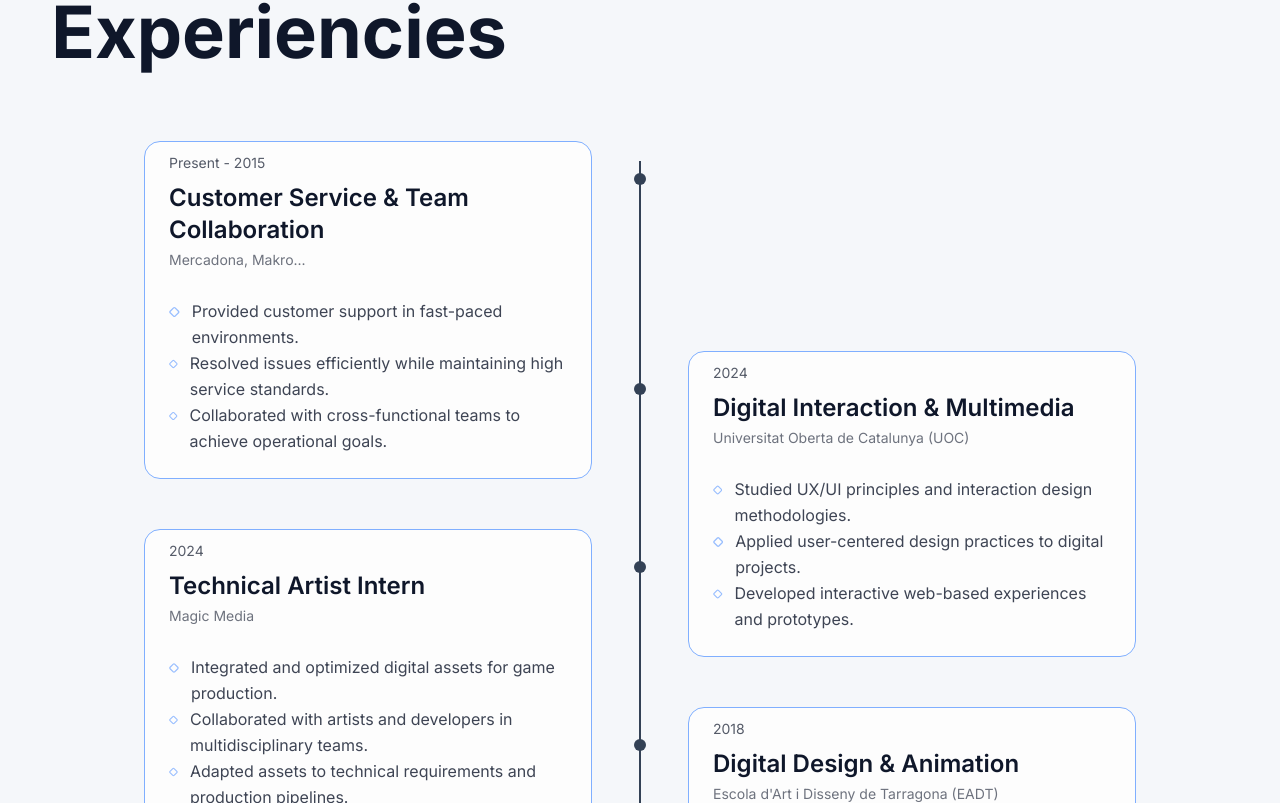
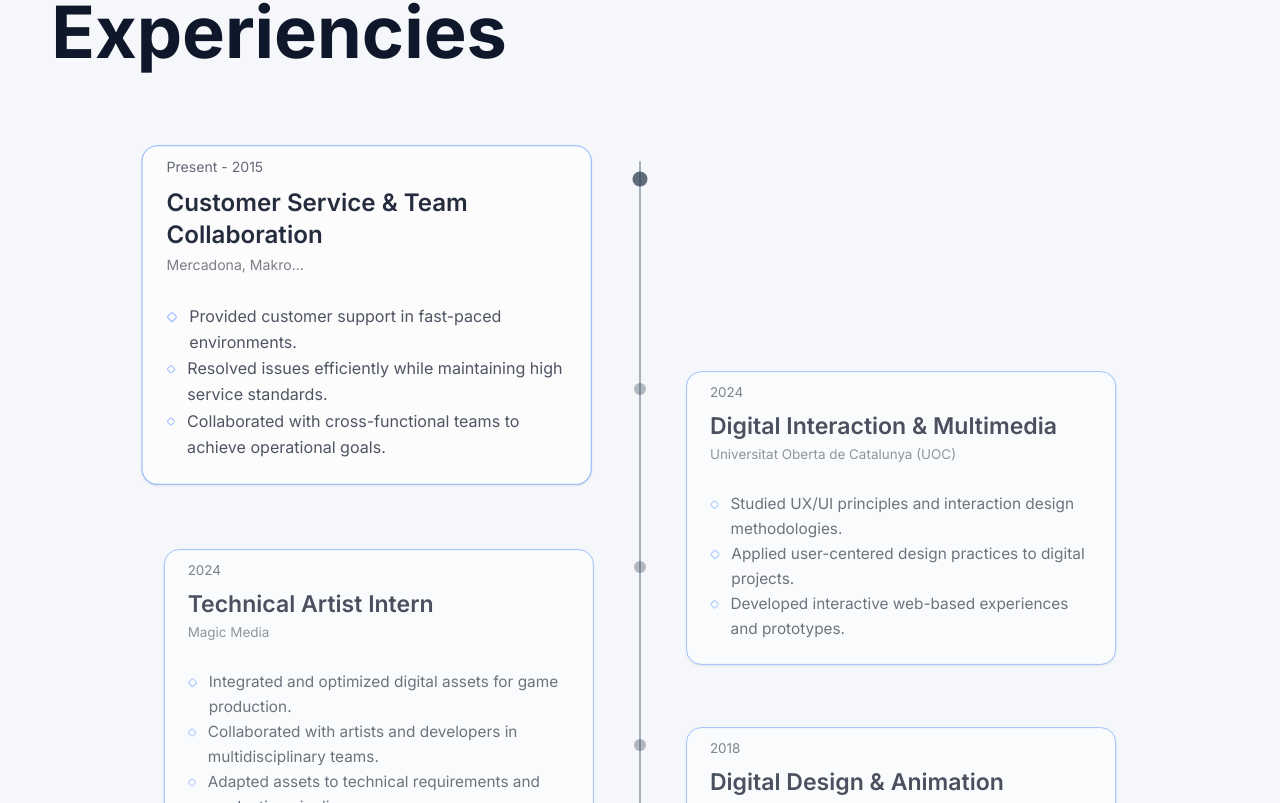
Before and after one commit to joangoma-code/portfolio, a Next.js app: page / in a window 1280 px wide. Shown: the part 2437-3240 px from the top of the page. Built offline with nearby package versions, Linux system fonts and the light colour scheme.

Commit message:
timeline items animation

```diff
--- a/components/sections/experiences/ExperienceCard.tsx
+++ b/components/sections/experiences/ExperienceCard.tsx
@@ -2,7 +2,7 @@ import type { Experience } from "@/types/Experience";
 import { Diamond } from "lucide-react";
 
 type ExperienceCardProps = {
-  experience: Experience
+  experience: Experience;
   side?: "left" | "right";
 };
 
@@ -18,25 +18,22 @@ export default function ExperienceCard({
           : "pl-15 pr-5 md:ml-auto md:justify-start md:pl-12 md:pr-0"
       }`}
     >
-      <div className="w-full max-w-md rounded-2xl border border-(--color-border) bg-(--color-card) px-6 pt-2 pb-6">
-        <span className="text-sm opacity-70">
-          {experience.date}
-        </span>
+      <div className="w-full max-w-md rounded-2xl border border-(--color-border) bg-(--color-card) px-6 pt-2 pb-6 shadow-sm">
+        <span className="text-sm opacity-70">{experience.date}</span>
 
-        <h3 className="mt-2 text-2xl font-semibold">
-          {experience.title}
-        </h3>
+        <h3 className="mt-2 text-2xl font-semibold">{experience.title}</h3>
 
         {experience.subtitle && (
-          <p className="mt-1 text-sm opacity-60">
-            {experience.subtitle}
-          </p>
+          <p className="mt-1 text-sm opacity-60">{experience.subtitle}</p>
         )}
 
         <ul className="mt-7 leading-relaxed opacity-80">
-          {experience.description.map( (item) => (
+          {experience.description.map((item) => (
             <li key={item} className="flex items-start gap-3">
-              <Diamond strokeWidth={3} className="size-3 text-(--color-border) mt-2" />
+              <Diamond
+                strokeWidth={3}
+                className="size-3 text-(--color-border) mt-2"
+              />
               <span>{item}</span>
             </li>
           ))}
--- /dev/null
+++ b/components/sections/experiences/TimelineItem.tsx
@@ -0,0 +1,56 @@
+"use client";
+
+import type { Experience } from "@/types/Experience";
+import { motion, useScroll, useTransform } from "motion/react";
+import { useRef } from "react";
+
+import { useMediaQuery } from "@/hooks/useMediaQuery";
+import ExperienceCard from "./ExperienceCard";
+
+type TimelineItemProps = {
+  experience: Experience;
+  side?: "left" | "right";
+  index: number;
+};
+
+export default function TimelineItem({
+  experience,
+  side = "left",
+  index,
+}: TimelineItemProps) {
+  const itemRef = useRef<HTMLDivElement | null>(null);
+  const { scrollYProgress } = useScroll({
+    target: itemRef,
+    offset: ["start center", "end center"],
+  });
+  const isMd = useMediaQuery("(min-width: 768px)");
+
+  const midStart = isMd ? 0.5 : 0.4;
+  const midEnd = isMd ? 0.6 : 0.8;
+  const scale = useTransform(scrollYProgress, [0.1, midStart, midEnd, 1], [0.96, 1.03, 1.03, 0.99]);
+  const y = useTransform(scrollYProgress, [0.1, midStart, midEnd, 1], [14, 0, 0, 12]);
+  const opacity = useTransform(scrollYProgress, [0.1, midStart, midEnd, 1], [0.74, 1, 1, 0.92]);
+  const pointOpacity = useTransform(scrollYProgress, [0.1, midStart, midEnd, 1], [0.35, 1, 1, 0.75]);
+  const pointScale = useTransform(pointOpacity, [0.35, 1], [1, 1.4]);
+
+  return (
+    <div
+      ref={itemRef}
+      className={`relative flex w-full items-start ${
+        index !== 0 ? "mt-10 md:-mt-32" : ""
+      }`}
+    >
+      <motion.div
+        style={{ opacity: pointOpacity, scale: pointScale }}
+        className="absolute left-4 top-8 z-10 h-3 w-3 -translate-x-1/2 rounded-full bg-(--color-foreground2) md:left-1/2"
+      />
+
+      <motion.div
+        style={{ scale, y, opacity }}
+        className="w-full"
+      >
+        <ExperienceCard experience={experience} side={side} />
+      </motion.div>
+    </div>
+  );
+}
--- a/components/sections/experiences/index.tsx
+++ b/components/sections/experiences/index.tsx
@@ -1,13 +1,25 @@
 "use client";
 
+import { motion, useScroll, useTransform } from "motion/react";
 import { useRef } from "react";
 import { experiences } from "@/data/experiences";
+import { useMediaQuery } from "@/hooks/useMediaQuery";
 
 import Container from "@/components/ui/Container";
-import ExperienceCard from "./ExperienceCard";
+import TimelineItem from "./TimelineItem";
 
 export default function ExperienceSection() {
   const ref = useRef<HTMLElement | null>(null);
+  const { scrollYProgress } = useScroll({
+    target: ref,
+    offset: ["start center", "end center"],
+  });
+  const isMd = useMediaQuery("(min-width: 768px)");
+  const timelineProgress = useTransform(
+    scrollYProgress,
+    [isMd ? 0.25 : 0.14, 1],
+    [0, 1],
+  );
 
   return (
     <section
@@ -21,25 +33,22 @@ export default function ExperienceSection() {
         </div>
 
         <div className="relative">
-          {/* Linea timeline */}
-          <div className="absolute left-4 top-5 bottom-25 w-0.5 -translate-x-1/2 bg-(--color-foreground2) md:left-1/2" />
+          {/* Punto timeline */}
+          <div className="absolute left-4 top-5 bottom-25 w-0.5 -translate-x-1/2 overflow-hidden rounded-full bg-(--color-foreground2)/40 md:left-1/2">
+            <motion.div
+              style={{ scaleY: timelineProgress, originY: 0 }}
+              className="h-full w-full rounded-full bg-(--color-foreground2)"
+            />
+          </div>
 
           <div className="flex flex-col">
             {experiences.map((experience, index) => (
-              <div
+              <TimelineItem
                 key={experience.title}
-                className={`relative flex w-full items-start ${
-                  index !== 0 ? "mt-10 md:-mt-32" : ""
-                }`}
-              >
-                {/* Punto timeline */}
-                <div className="absolute left-4 top-8 z-10 h-3 w-3 -translate-x-1/2 rounded-full bg-(--color-foreground2) md:left-1/2" />
-
-                <ExperienceCard
-                  experience={experience}
-                  side={index % 2 ? "right" : "left"}
-                />
-              </div>
+                experience={experience}
+                side={index % 2 ? "right" : "left"}
+                index={index}
+              />
             ))}
           </div>
         </div>
--- /dev/null
+++ b/hooks/useMediaQuery.ts
@@ -0,0 +1,18 @@
+import { useEffect, useState } from "react";
+
+export function useMediaQuery(query: string) {
+  const [matches, setMatches] = useState(false);
+
+  useEffect(() => {
+    const media = window.matchMedia(query);
+
+    const update = () => setMatches(media.matches);
+
+    update();
+    media.addEventListener("change", update);
+
+    return () => media.removeEventListener("change", update);
+  }, [query]);
+
+  return matches;
+}
```
